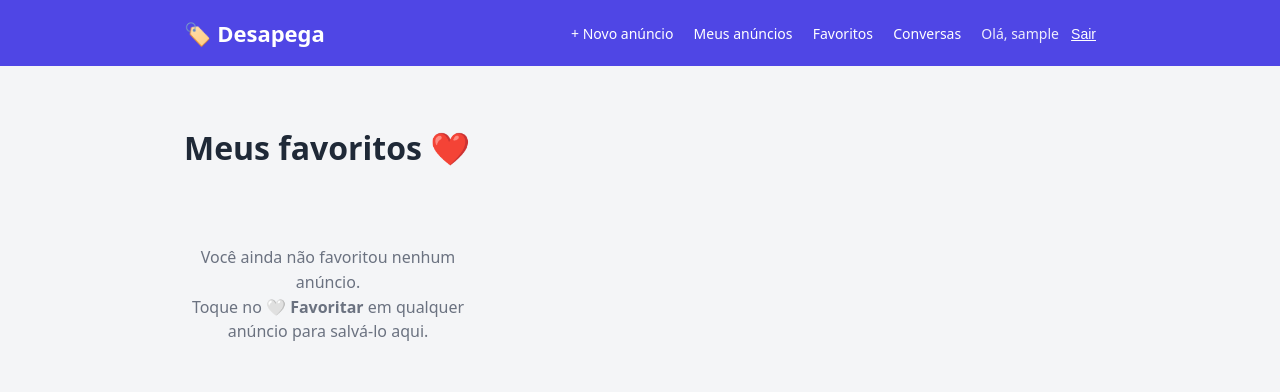
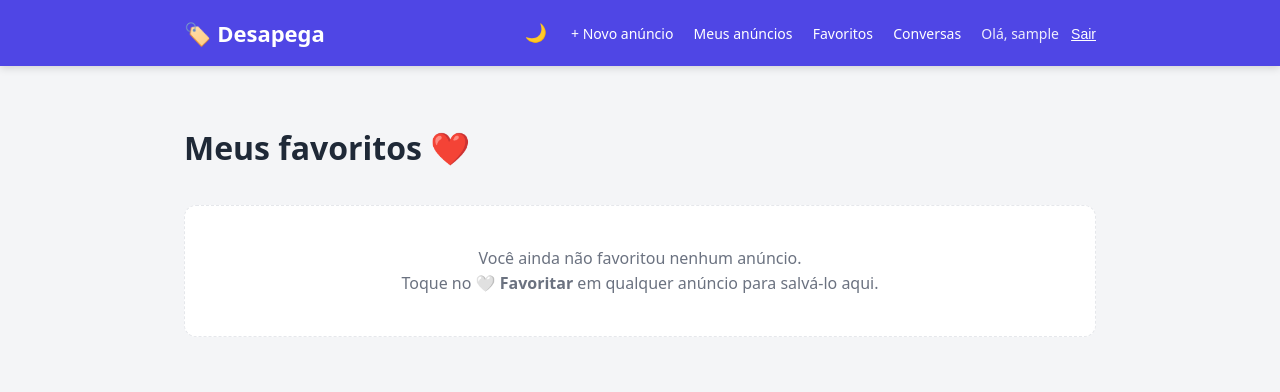
Before and after one commit to gabrielbastosg/desapega, a Django app: page /favoritos/ in a window 1280 px wide. Shown: the top 392 px of the page. Run offline with Django 5.2, Linux system fonts and the light colour scheme; the visitor is signed in with stand-in values (Sample User, id 1); data comes from the database, SQL or seed files in the repository; data that the repository does not hold is empty.

Commit message:
Polish de UI: modo escuro com toggle, header fixo e estado vazio
- Modo escuro com botao 🌙/☀️ (tema via data-theme, salvo no localStorage)
- Header fixo (sticky) ao rolar
- Estado vazio da home com icone, texto e botao de anunciar

Co-Authored-By: Claude Opus 4.8 <noreply@anthropic.com>

```diff
--- a/anuncios/static/anuncios/css/base.css
+++ b/anuncios/static/anuncios/css/base.css
@@ -55,6 +55,37 @@
     --fonte: system-ui, -apple-system, "Segoe UI", Roboto, sans-serif;
     --largura-max: 960px;
 }
+/* --------------------------------------------------------------------------
+   1b. Tema escuro — ativado pelo atributo data-theme="dark" no <html>.
+   Um script no base.html define o tema inicial (escolha salva ou a do
+   sistema) e o botão 🌙/☀️ alterna entre claro e escuro.
+   -------------------------------------------------------------------------- */
+:root[data-theme="light"] {
+    color-scheme: light;
+}
+
+:root[data-theme="dark"] {
+    color-scheme: dark;
+
+    /* Neutros escuros */
+    --cor-fundo:        #0f141a;
+    --cor-superficie:   #1b2129;
+    --cor-texto:        #e5e7eb;
+    --cor-texto-suave:  #9ca3af;
+    --cor-texto-fraco:  #6b7280;
+    --cor-borda:        #313a45;
+    --cor-borda-input:  #414b57;
+    --cor-cinza-claro:  #262d36;
+
+    /* Badges: fundo escuro + texto claro */
+    --badge-verde-bg:  #064e3b;  --badge-verde-tx:  #6ee7b7;
+    --badge-ambar-bg:  #78350f;  --badge-ambar-tx:  #fcd34d;
+    --badge-cinza-bg:  #374151;  --badge-cinza-tx:  #d1d5db;
+
+    /* Sombras mais fortes pra aparecer no escuro */
+    --sombra:       0 1px 3px rgba(0, 0, 0, .5);
+    --sombra-hover: 0 6px 18px rgba(0, 0, 0, .6);
+}
 
 /* --------------------------------------------------------------------------
    2. Reset e tipografia
@@ -82,6 +113,10 @@ header {
     background: var(--cor-primaria);
     color: #fff;
     padding: var(--espaco-md) 0;
+    position: sticky;
+    top: 0;
+    z-index: 100;
+    box-shadow: 0 2px 8px rgba(0, 0, 0, .15);
 }
 header a {
     color: #fff;
@@ -125,6 +160,17 @@ nav a:hover {
     margin-left: var(--espaco-sm);
     padding: 0;
     text-decoration: underline;
+}
+
+/* botão de alternar tema (🌙 / ☀️) */
+.btn-tema {
+    background: none;
+    border: none;
+    cursor: pointer;
+    font-size: 18px;
+    line-height: 1;
+    margin-left: var(--espaco-md);
+    padding: 4px;
 }
 
 /* --------------------------------------------------------------------------
@@ -234,7 +280,24 @@ ul.errorlist {
 }
 
 .vazio {
+    grid-column: 1 / -1;                 /* ocupa a largura toda dentro do .grid */
     color: var(--cor-texto-suave);
     text-align: center;
-    padding: var(--espaco-xl) 0;
+    padding: var(--espaco-xl) var(--espaco-lg);
+    background: var(--cor-superficie);
+    border: 1px dashed var(--cor-borda);
+    border-radius: var(--raio);
 }
+.vazio-icone {
+    font-size: 40px;
+    margin-bottom: var(--espaco-sm);
+}
+.vazio-titulo {
+    font-size: 18px;
+    font-weight: 600;
+    color: var(--cor-texto);
+    margin: 0 0 var(--espaco-xs);
+}
+.vazio .btn {
+    margin-top: var(--espaco-md);
+}
--- a/anuncios/templates/anuncios/base.html
+++ b/anuncios/templates/anuncios/base.html
@@ -4,6 +4,14 @@
 <head>
     <meta charset="UTF-8">
     <meta name="viewport" content="width=device-width, initial-scale=1.0">
+    <script>
+        // Define o tema o quanto antes (escolha salva ou preferência do sistema).
+        (function () {
+            const salvo = localStorage.getItem('tema');
+            const doSistema = window.matchMedia('(prefers-color-scheme: dark)').matches ? 'dark' : 'light';
+            document.documentElement.setAttribute('data-theme', salvo || doSistema);
+        })();
+    </script>
     <title>{% block titulo %}Desapega{% endblock %}</title>
     <link rel="stylesheet" href="{% static 'anuncios/css/base.css' %}">
     <link rel="stylesheet" href="{% static 'anuncios/css/anuncios.css' %}">
@@ -14,6 +22,8 @@
         <div class="container nav" style="padding-top:0;padding-bottom:0;">
             <a href="{% url 'anuncios:lista' %}" class="logo">🏷️ Desapega</a>
             <nav>
+                <button type="button" id="btn-tema" class="btn-tema"
+                        title="Alternar tema claro/escuro" aria-label="Alternar tema">🌙</button>
                 {% if user.is_authenticated %}
                     <a href="{% url 'anuncios:criar' %}">+ Novo anúncio</a>
                     <a href="{% url 'anuncios:meus' %}">Meus anúncios</a>
@@ -34,5 +44,21 @@
     <main class="container">
         {% block conteudo %}{% endblock %}
     </main>
+    <script>
+        (function () {
+            const btn = document.getElementById('btn-tema');
+            const raiz = document.documentElement;
+            // mostra o ícone certo pro tema atual (sol = está escuro; lua = está claro)
+            const sincronizaIcone = () =>
+                btn.textContent = raiz.getAttribute('data-theme') === 'dark' ? '☀️' : '🌙';
+            sincronizaIcone();
+            btn.addEventListener('click', function () {
+                const novo = raiz.getAttribute('data-theme') === 'dark' ? 'light' : 'dark';
+                raiz.setAttribute('data-theme', novo);
+                localStorage.setItem('tema', novo);
+                sincronizaIcone();
+            });
+        })();
+    </script>
 </body>
 </html>
```
Also changed, not shown: STATUS.md (+29 -2 lines), anuncios/templates/anuncios/lista.html (+10 -1 lines).
